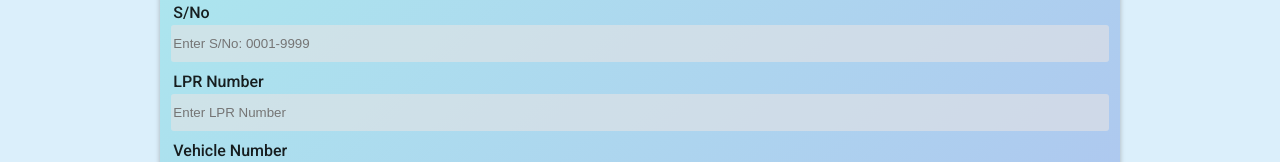
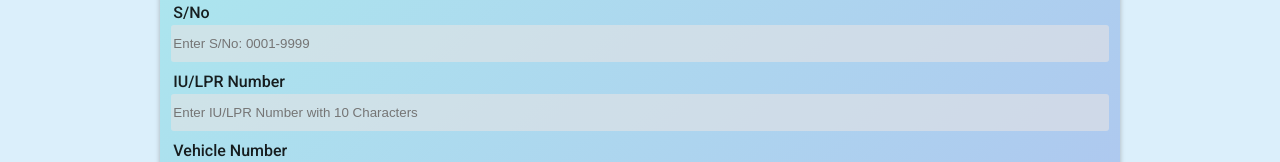
Before and after one commit to cwbsolutions2/CWB-Building-management-app, a React (Vite) app: page /userModification in a window 1280 px wide. Shown: the part 269-431 px from the top of the page. Built offline with nearby package versions, Linux system fonts and the light colour scheme.

Commit message:
Added validation rule for IU Lpr number

```diff
--- a/src/User Modification/UserModification.jsx
+++ b/src/User Modification/UserModification.jsx
@@ -284,14 +284,15 @@ const UserModification = () => {
                 required
             />
 
-            <label htmlFor="lprNumber">LPR Number</label>
+            <label htmlFor="lprNumber">IU/LPR Number</label>
             <input
                 type="text"
                 id="lprNumber"
                 name="lprNumber"
                 value={formData.lprNumber}
                 onChange={handleInputChange}
-                placeholder="Enter LPR Number"
+                placeholder="Enter IU/LPR Number with 10 Characters"
+                maxLength={10}
                 required
             />
 
```
